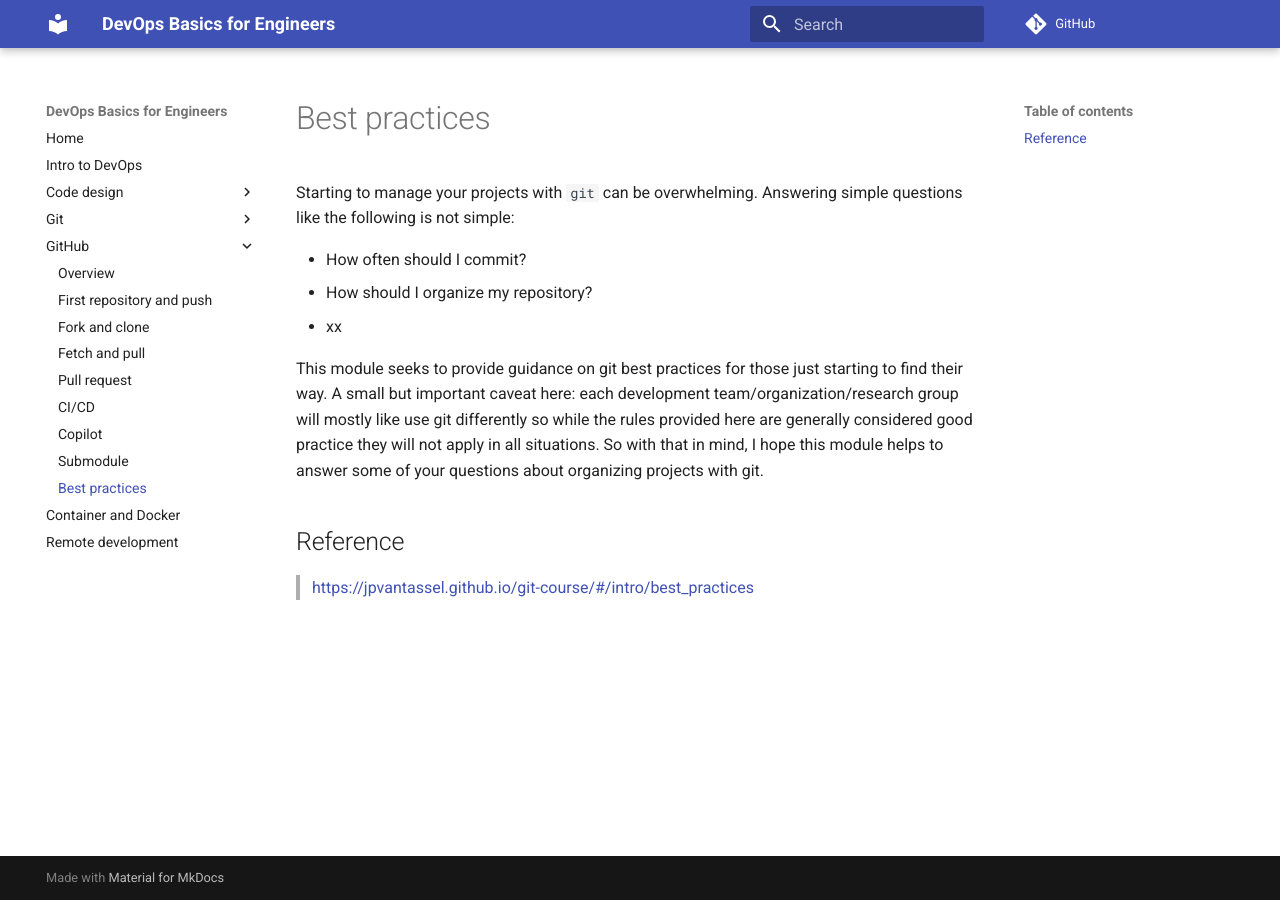
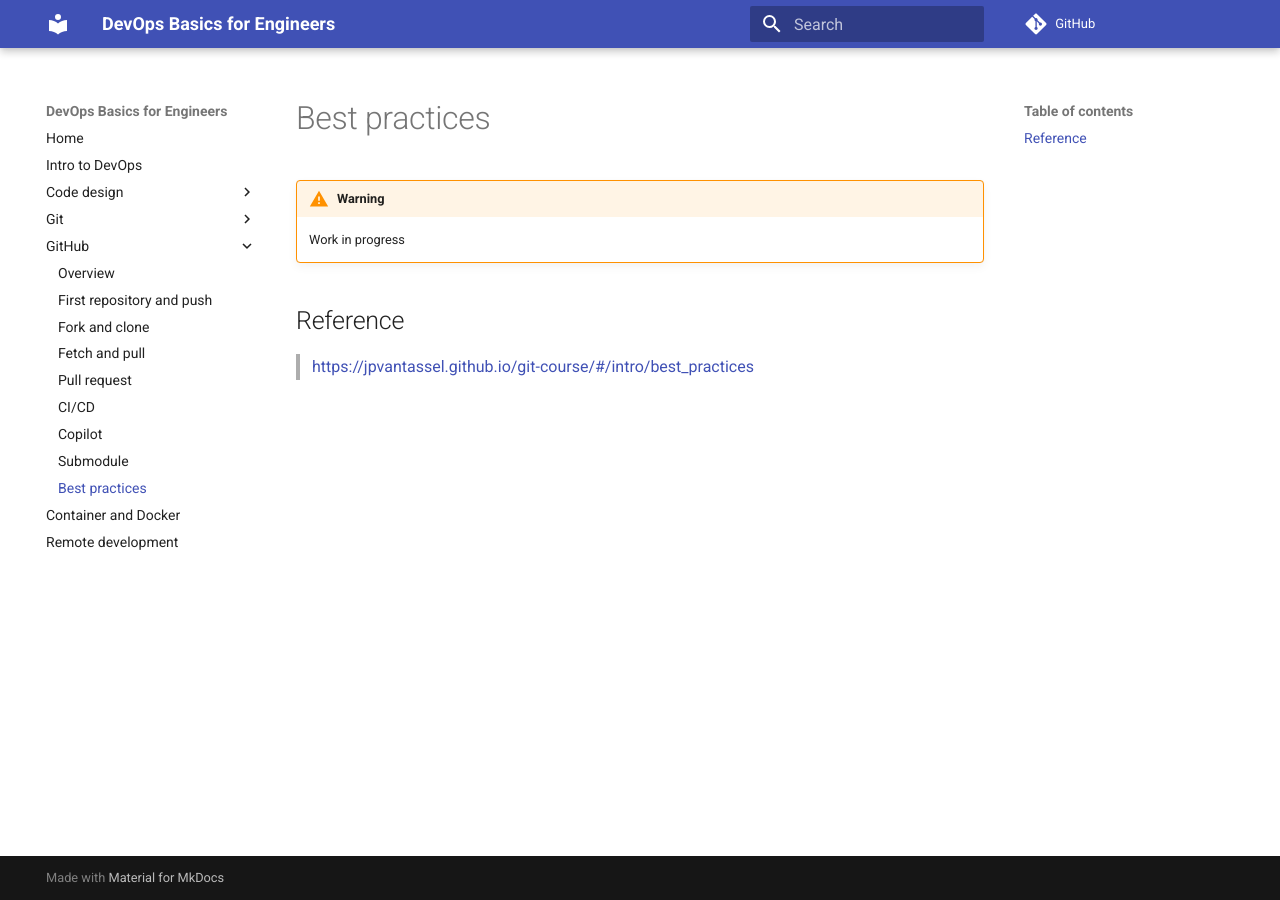
Before and after one commit to yjchoi1/devops-basics-engineers, an MkDocs documentation site: the page built from docs/03-github/best_practices.md, in a window 1280 px wide. Built offline with MkDocs 1.6.1 and Material for MkDocs 9.7.7, drawn with Linux system fonts in a browser that asks for light colours; comment, search, counter and statistics services are not loaded.

Commit message:
add warnings for unfinished contents

```diff
--- a/docs/03-github/best_practices.md
+++ b/docs/03-github/best_practices.md
@@ -1,10 +1,5 @@
-Starting to manage your projects with `git` can be overwhelming. Answering simple questions like the following is not simple:
-
-* How often should I commit?
-* How should I organize my repository?
-* xx
-
-This module seeks to provide guidance on git best practices for those just starting to find their way. A small but important caveat here: each development team/organization/research group will mostly like use git differently so while the rules provided here are generally considered good practice they will not apply in all situations. So with that in mind, I hope this module helps to answer some of your questions about organizing projects with git.
+!!! warning
+    Work in progress
 
 
 ## Reference
```
Also changed, not shown: docs/03-github/copilot.md (+6 -0 lines), docs/03-github/github.md (deleted, +0 -5 lines), docs/03-github/submodule.md (+2 -0 lines), docs/04-container-and-docker/container_and_docker.md (+2 -0 lines).
